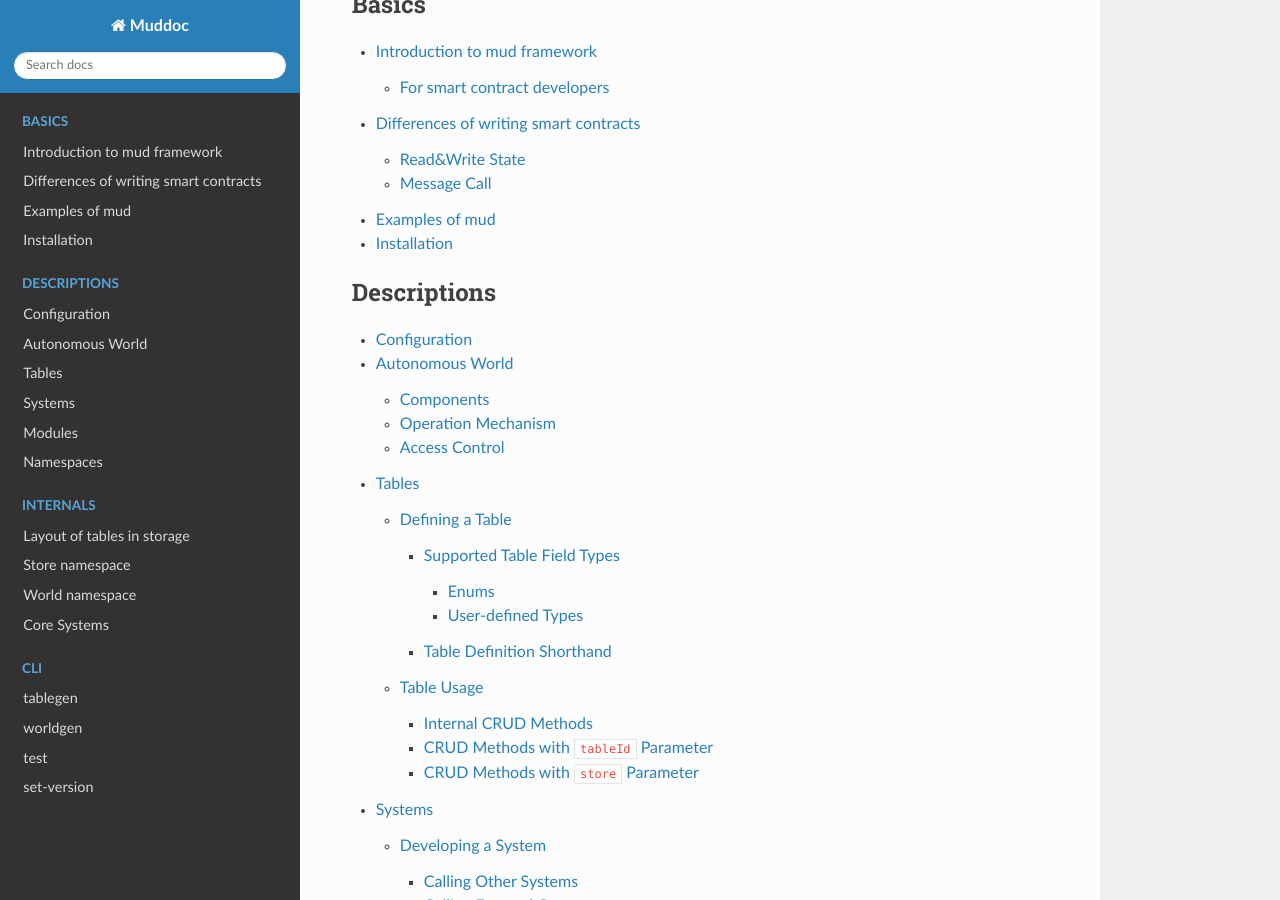
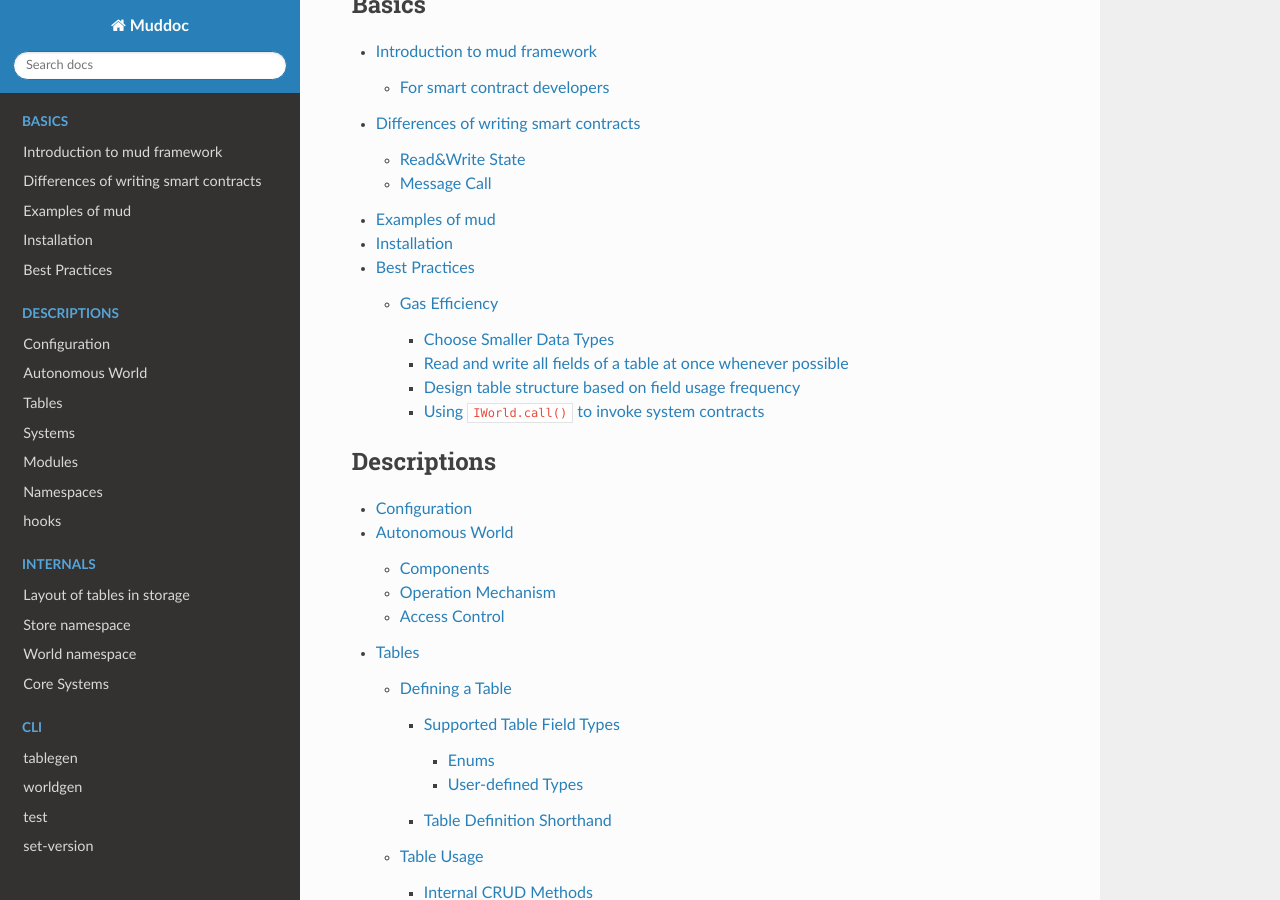
Before and after one commit to ClaudeZsb/muddoc, a Sphinx documentation site: the page built from docs/source/index.rst, in a window 1280 px wide and 900 px high, scrolled down 522 px. Built offline with Sphinx 7.4.7 and the Read the Docs theme 3.1.0, drawn with Linux system fonts in a browser that asks for light colours; some of the changed lines change nothing that is shown; some of the changed text lies outside the part shown.

Commit message:
docs: best practices (#12)

```diff
--- /dev/null
+++ b/docs/source/appendix/001_gas_report.rst
@@ -0,0 +1,2 @@
+Gas Report
+==========
--- /dev/null
+++ b/docs/source/basics/005_best_practices.rst
@@ -0,0 +1,188 @@
+.. _best-practices:
+
+################
+ Best Practices
+################
+
+****************
+ Gas Efficiency
+****************
+
+Choose Smaller Data Types
+=========================
+
+Although Mud can help us save overall storage space through compact
+encoding when storing multiple data points, when a table field is
+defined as ``uint256``, it still requires at least one ``slot`` of space
+to store. So, while preserving future expandability, we can try to use
+smaller data types to save storage space.
+
+.. code:: ts
+
+   Users: {
+     schema: {
+       id: "uint256",
+       age: "uint256",
+       weight: "uint256",
+       height: "uint256",
+     },
+     key: ["id"],
+   },
+
+In the ``Users`` table above, we defined three fields of type
+``uint256``, which means each user occupies 3 ``slots`` of space. If we
+believe that the ``age``, ``weight``, and ``height`` fields, in most
+cases, will not exceed the range of ``uint32``:
+
+.. code:: ts
+
+   Users: {
+     schema: {
+       id: "uint256",
+       age: "uint32",
+       weight: "uint32",
+       height: "uint32",
+     },
+     key: ["id"],
+   },
+
+We can define their types as ``uint32``, so each user only needs to
+occupy 1 ``slot`` of space. And this one ``slot`` of space is not fully
+filled, so we can still add more fields to the ``Users`` table in the
+future without significantly affecting the read and write costs of the
+original fields.
+
+Read and write all fields of a table at once whenever possible
+==============================================================
+
+If a table contains at least two fields, the automatically generated
+code library will not only generate a ``get()`` method, but also
+``get<Fieldname>()`` methods. Similarly, in addition to the ``set()``
+method, ``set<Fieldname>()`` methods will also be generated.
+
+In a single system call, if multiple fields of the same table need to be
+read or written, try to use the ``get()`` and ``set()`` methods as much
+as possible. Compared to using ``get<Fieldname>()`` and
+``set<Fieldname>()`` methods consecutively, this approach saves more
+gas.
+
+.. code:: ts
+
+   T: {
+     schema: {
+       id: "uint256",
+       F1: "uint32",
+       F2: "uint32",
+     },
+     key: ["id"],
+   },
+
+   // gasCostOf(T.getF1() + T.getF2()) > gasCostOf(T.get())
+   // gasCostOf(T.setF1() + T.setF2()) > gasCostOf(T.set())
+
+.. note::
+
+   The more fields that need to be read or written in the same table,
+   the more gas is saved by using ``get()`` and ``set()`` to read and
+   write all fields at once.
+
+.. important::
+
+   If only one field of the table needs to be read or written, using the
+   ``get<Fieldname>()`` and ``set<Fieldname>()`` methods is more
+   gas-efficient.
+
+Design table structure based on field usage frequency
+=====================================================
+
+If you have an object with many attributes, for example 10, deciding
+whether to define each attribute as a separate table or merge them into
+a single table becomes a trade-off issue.
+
+Obviously, defining each attribute as a separate table makes the table
+structure clearer and easier to understand. However, each table occupies
+at least one ``slot`` of space, which significantly increases the cost
+of reading and writing.
+
+On the other hand, combining all fields into one table indiscriminately,
+while saving storage space, may not necessarily save on read and write
+costs. It can make the table structure bloated, difficult to understand
+and maintain.
+
+From a gas-saving perspective, we can distribute the fields into
+different tables based on their usage frequency, and reduce the cost of
+table read and write operations in each system call by using the
+``get()`` and ``set()`` methods as much as possible. Moreover, this
+classification method often aligns with categorization based on the
+inherent meaning of the fields, without adding extra complexity to
+understanding the tables. For example, the length, width, and height
+attributes of a house are all inherent properties of the house and are
+usually used simultaneously in most cases.
+
+.. note::
+
+   How to summarize and organize fields and design table structures
+   needs to be considered in the context of specific business scenarios.
+   There is no uniform standard. Categorizing fields based on their
+   usage frequency is a design approach that aligns more with saving
+   gas.
+
+.. important::
+
+   If a field's type is a :ref:`reference type <field-supported-types>`,
+   it is more suitable to define it as a separate table.
+
+   If there are other fields, whether numeric or reference types, that
+   are always used together with it, they are suitable to be defined in
+   the same table.
+
+Using ``IWorld.call()`` to invoke system contracts
+==================================================
+
+We are typically accustomed to using the generated world interface from
+the CLI to call system contracts. For example:
+
+.. code:: solidity
+
+   // SpawnSystem is a system contract under the root namespace, providing a spawn() method
+   //   Call from outside the world, or from a non-root system contract
+   IWorld(worldAddress).spawn();
+   //   Call from within the world, e.g., from a root system contract
+   worldAddress.delegatecall(abi.encodeCall(IWorld(worldAddress).spawn, ()));
+
+   // ListSystem is a system contract under the muddoc namespace, providing a list() method
+   IWorld(worldAddress).mudddoc_list();
+
+This calling method is simple and clear.
+
+If you wish to save more gas, you can also use the ``IWorld.call()``
+method to invoke system contracts. This approach saves gas by explicitly
+specifying the system resource ID and method call parameters, thus
+avoiding the lookup of corresponding system resources and system
+function selectors through registered autonomous world function
+selectors. For example:
+
+.. code:: ts
+
+   // SpawnSystem is a system contract under the root namespace, providing a spawn() method
+   //   Call from outside the world, or from a non-root system contract
+   IWorld(worldAddress).call(
+     WorldResourceIdLib.encode("sy", "", "SpawnSystem"),
+     abi.encodeCall(SpawnSystem.spawn, ())
+   );
+   //   Call from within the world, e.g., from a root system contract
+   worldAddress.delegatecall(
+     abi.encodeCall(
+       IWorld(worldAddress).call,
+       (
+         WorldResourceIdLib.encode("sy", "", "SpawnSystem"),
+         abi.encodeCall(SpawnSystem.spawn, ())
+       )
+     )
+   );
+
+   // ListSystem is a system contract under the muddoc namespace, providing a list() method
+   IWorld(worldAddress).call(
+     WorldResourceIdLib.encode("sy", "muddoc", "ListSystem"),
+     abi.encodeCall(ListSystem.list, ())
+   );
--- /dev/null
+++ b/docs/source/descriptions/007_hooks.rst
@@ -0,0 +1,2 @@
+hooks
+=====
--- a/docs/source/index.rst
+++ b/docs/source/index.rst
@@ -41,3 +41,9 @@ Contents
    :glob:
 
    cli/*
+
+.. toctree::
+   :caption: Appendix
+   :glob:
+
+   appendix/*
```
